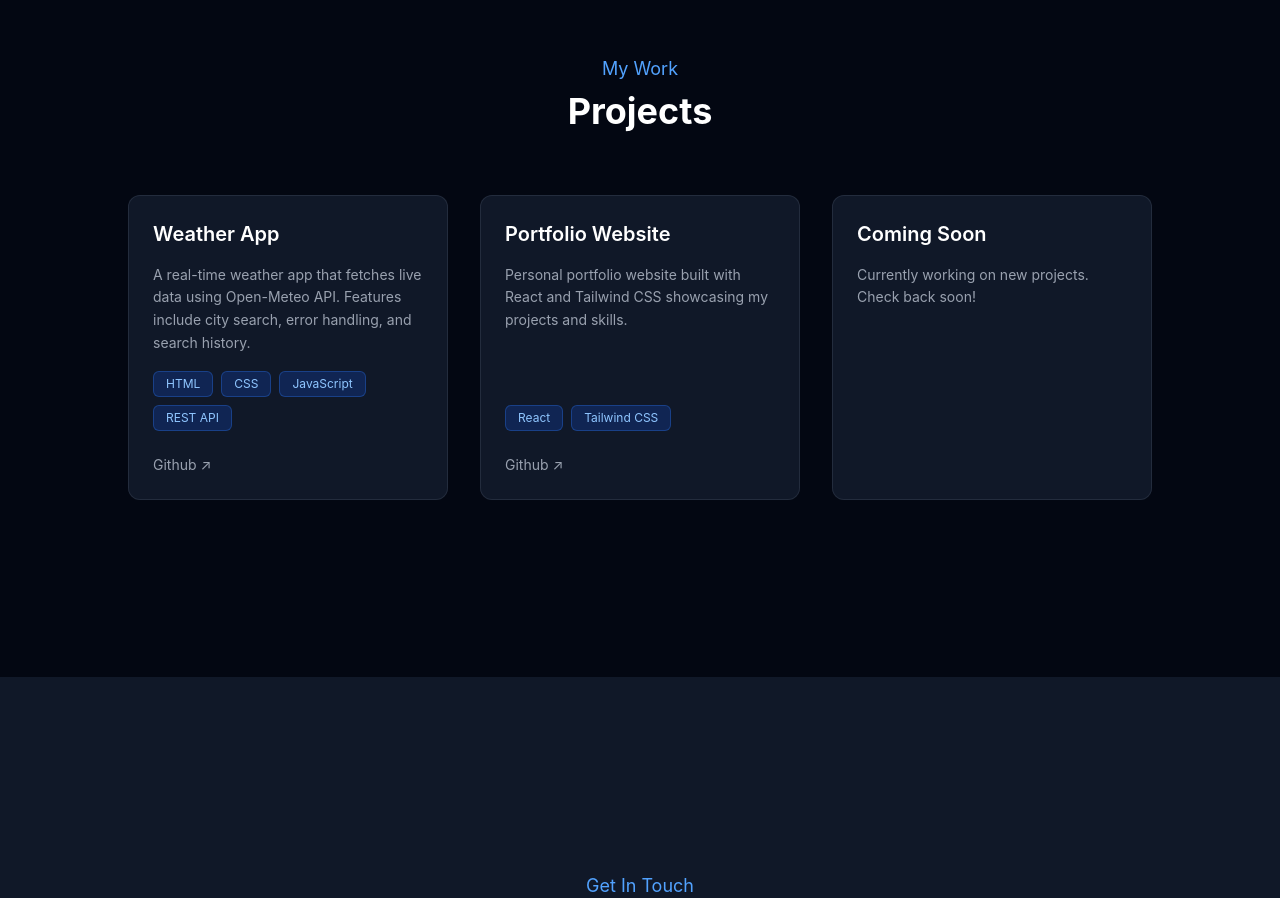
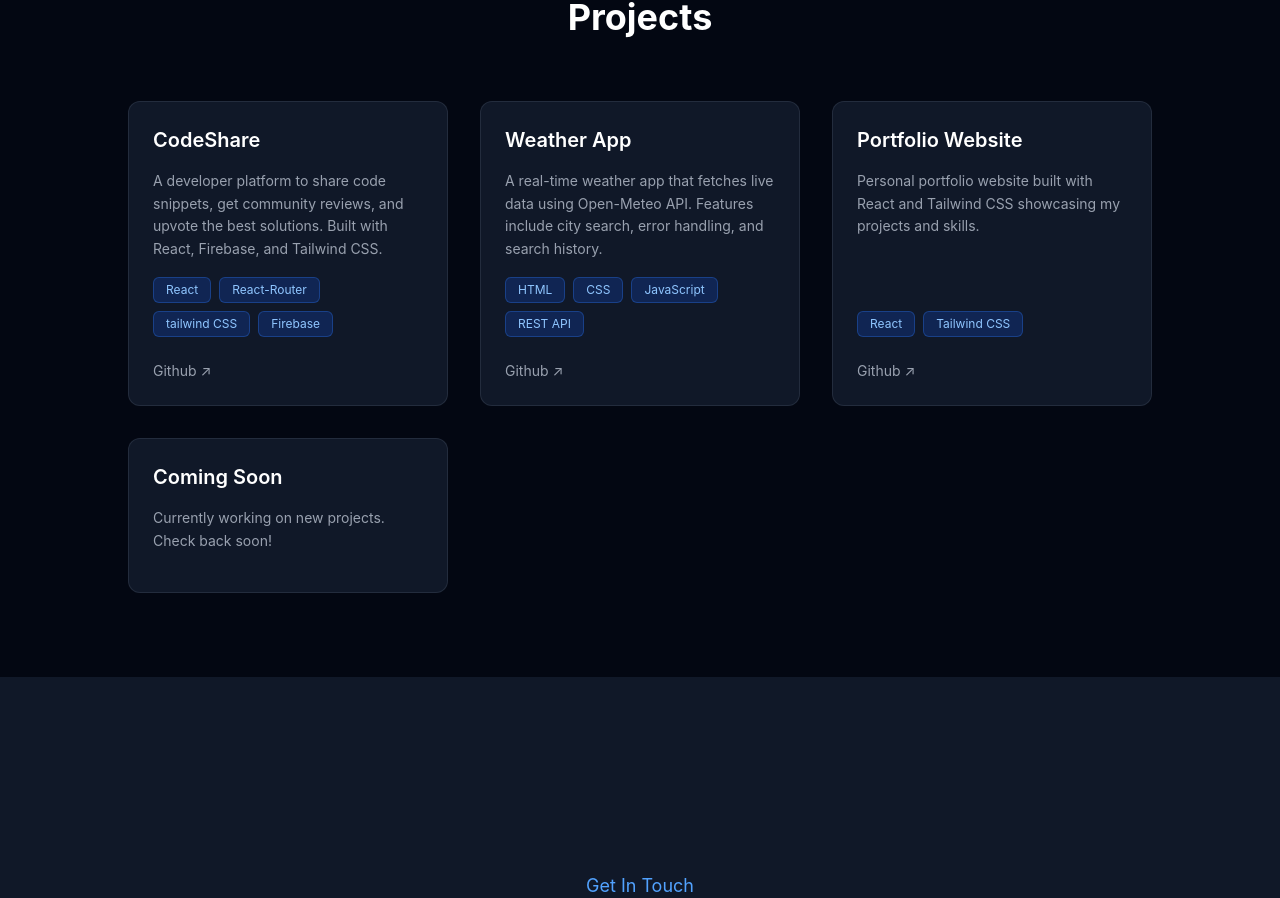
Before and after one commit to OhadRaza01/my-portfolio, a React (Vite) app: page / in a window 1280 px wide. Shown: the part 1795-2693 px from the top of the page. Built offline with nearby package versions, Linux system fonts and the light colour scheme.

Commit message:
added a new project

```diff
--- a/src/components/Projects.jsx
+++ b/src/components/Projects.jsx
@@ -1,6 +1,12 @@
 import ProjectCard from "./ProjectCard"
 
 const projects = [
+    {
+        title : "CodeShare",
+        description : "A developer platform to share code snippets, get community reviews, and upvote the best solutions. Built with React, Firebase, and Tailwind CSS.",
+        tech : ["React" ,"React-Router" ,"tailwind CSS" ,"Firebase"],
+        github : "https://github.com/OhadRaza01/code-share"
+    },
     {
         title: "Weather App",
         description: "A real-time weather app that fetches live data using Open-Meteo API. Features include city search, error handling, and search history.",
```
